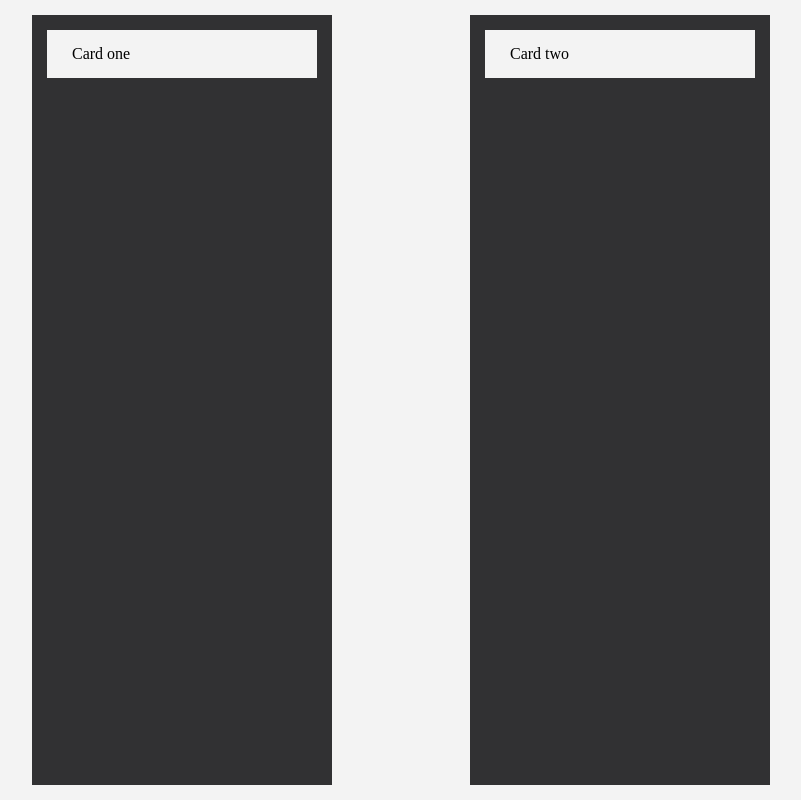
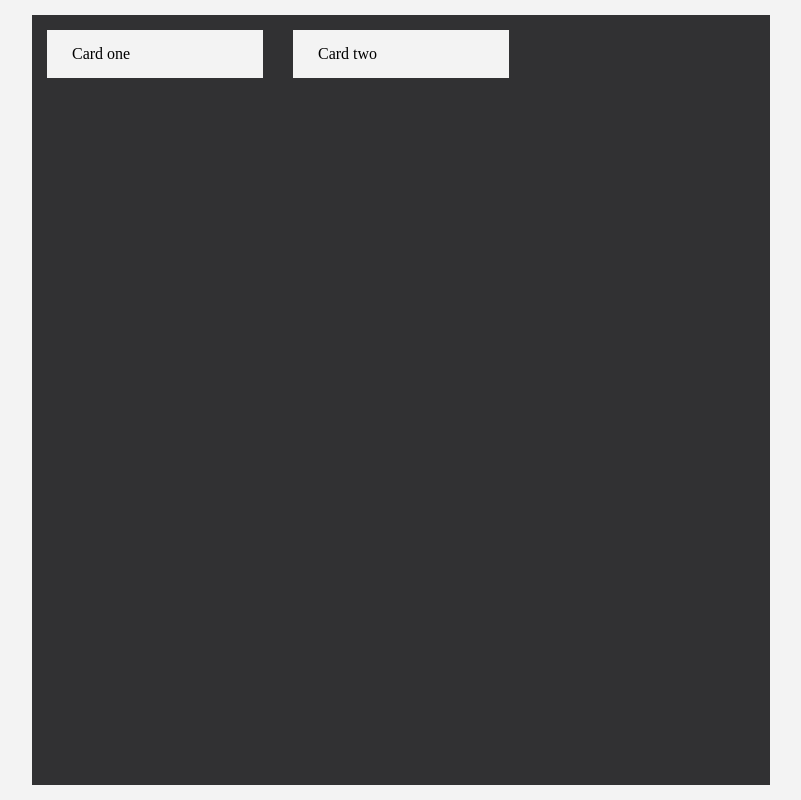
Before and after one commit to dtalanda/LS, a React (Create React App) app in the folder my-app/: page / in a window 1280 px wide. Shown: the whole page, without its empty margins (239-1040 px from the left). Built offline with nearby package versions, Linux system fonts and the light colour scheme.

Commit message:
checking where item drop

```diff
--- a/my-app/src/App.js
+++ b/my-app/src/App.js
@@ -6,15 +6,17 @@ function App() {
   return (
     <div className='flexbox'>
       <Board id="board-1" className="board">
-        <Card id="card-1" className="card" draggable="true">
+        <Card id="card-1" className="card board-3" draggable="true">
           <p>Card one</p>
         </Card>
       </Board>
       <Board id="board-2" className="board">
-        <Card id="card-2" className="card" draggable="true">
+        <Card id="card-2" className="card board-3" draggable="true">
           <p>Card two</p>
         </Card>
       </Board>
+      <Board id="board-3" className="board" />
+
 
     </div>
 
--- a/my-app/src/components/Board.js
+++ b/my-app/src/components/Board.js
@@ -9,7 +9,9 @@ function Board(props) {
         const card = document.getElementById(card_id);
         card.style.display = 'block';
 
-        e.target.appendChild(card);
+        if(card.classList.contains(e.target.id)) {
+            e.target.appendChild(card);
+        }
     }
 
     const dragOver = e => {
```
